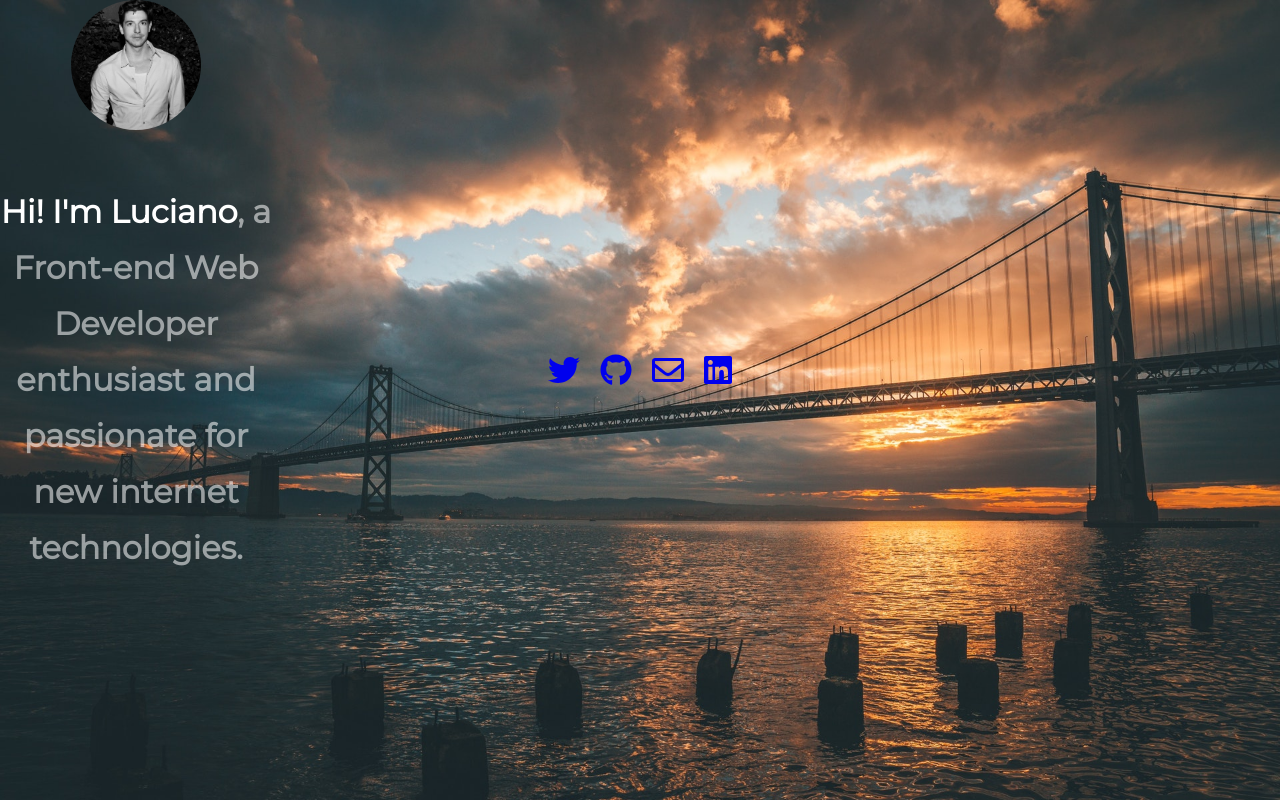
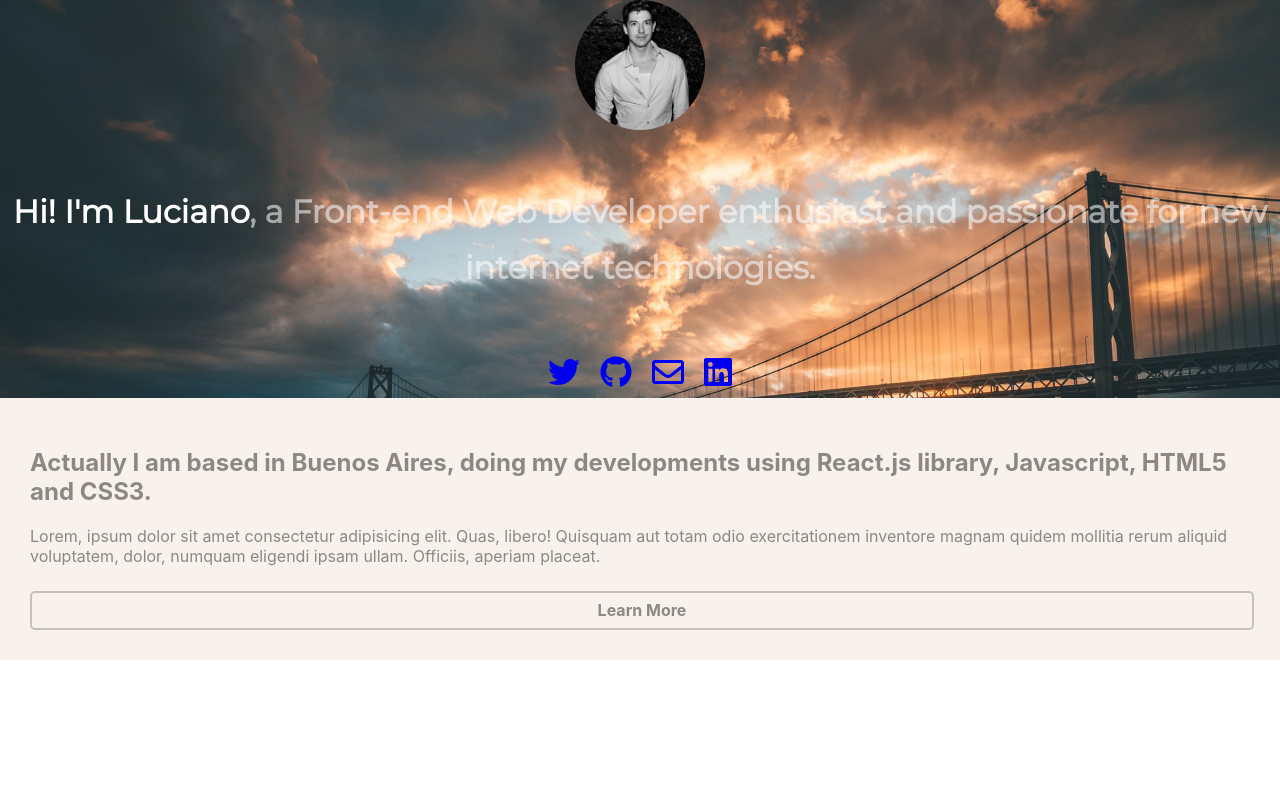
Before and after one commit to luchosr/reactPortfolio, a React (Create React App) app: page / in a window 1280 px wide. Built offline with nearby package versions, Linux system fonts and the light colour scheme.

Commit message:
add main container

```diff
--- a/src/App.js
+++ b/src/App.js
@@ -1,11 +1,13 @@
 import React from "react";
 import "./App.css";
 import Header from "./Header/Header";
+import Main from "./Main/Main";
 
 function App() {
   return (
     <div className="App">
       <Header />
+      <Main />
     </div>
   );
 }
--- a/src/Header/Header.js
+++ b/src/Header/Header.js
@@ -21,7 +21,6 @@ const Header = () => (
           <strong>Hi! I'm Luciano</strong>, a Front-end Web Developer enthusiast
           and passionate for new internet technologies.
         </h1>
-      </div>
       </div>
       <div className="socialMedia">
         <div className="socialMedia__icon">
@@ -65,6 +64,7 @@ const Header = () => (
         </div>
       </div>
     </div>
+  </div>
 );
 
 export default Header;
--- a/src/Header/header.css
+++ b/src/Header/header.css
@@ -1,17 +1,15 @@
 .container {
-  background-image: url("../img/background.jpg");
-  background-size: cover;
-  height: 100vh;
   font-family: "Montserrat", sans-serif;
   display: flex;
   flex-direction: column;
 }
 .header {
-  width: 100%;
+  background-image: url("../img/background.jpg");
+  background-size: cover;
 }
 .header__inner {
-  width: 272px;
-  height: 309px;
+  width: 100%;
+  margin-bottom: 30px;
 }
 .header__inner__avatar {
   height: 130px;
@@ -22,7 +20,9 @@
   display: flex;
   flex-direction: row;
   justify-content: center;
-  margin-top: 35px;
+  padding: 20px 10px 0 10px;
+
+  margin: 0 auto;
   color: rgba(255, 255, 255, 0.55);
 }
 
@@ -46,7 +46,6 @@
 @media (max-width: 480px) {
   .header {
     padding: 4.5em 1.5em;
-    margin: 0 auto;
   }
 }
 @media (max-width: 736px) {
--- /dev/null
+++ b/src/Main/Main.js
@@ -0,0 +1,26 @@
+import React from "react";
+import "./main.css";
+
+const Main = () => (
+  <div className="main">
+    <section className="main__first">
+      <header>
+        <h2>
+          Actually I am based in Buenos Aires, doing my developments using
+          React.js library, Javascript, HTML5 and CSS3.
+        </h2>
+      </header>
+      <p className="main__first__paragraph">
+        Lorem, ipsum dolor sit amet consectetur adipisicing elit. Quas, libero!
+        Quisquam aut totam odio exercitationem inventore magnam quidem mollitia
+        rerum aliquid voluptatem, dolor, numquam eligendi ipsam ullam. Officiis,
+        aperiam placeat.
+      </p>
+      <div className="main__first__paragraph__button">
+        <a href="">Learn More</a>
+      </div>
+    </section>
+  </div>
+);
+
+export default Main;
--- /dev/null
+++ b/src/Main/main.css
@@ -0,0 +1,23 @@
+.main {
+  text-align: left;
+  padding: 30px 30px;
+  color: #8e8884;
+  background-color: rgb(247, 242, 237);
+}
+.main__first__paragraph__button {
+  border: 2px solid #c6bfbb;
+  border-radius: 5px;
+  width: 100%;
+  height: 35px;
+  text-align: center;
+  margin-top: 25px;
+}
+.main__first__paragraph__button a {
+  display: block;
+  margin-top: 7px;
+  text-decoration: none;
+  font-weight: bold;
+}
+a:visited {
+  color: #8e8884;
+}
--- a/src/index.css
+++ b/src/index.css
@@ -1,7 +1,6 @@
 body {
   margin: 0;
   padding: 0;
-  overflow: hidden;
   font-family: -apple-system, BlinkMacSystemFont, "Segoe UI", "Roboto", "Oxygen",
     "Ubuntu", "Cantarell", "Fira Sans", "Droid Sans", "Helvetica Neue",
     sans-serif;
```
Lines whose indentation alone changed are shown as unchanged.
